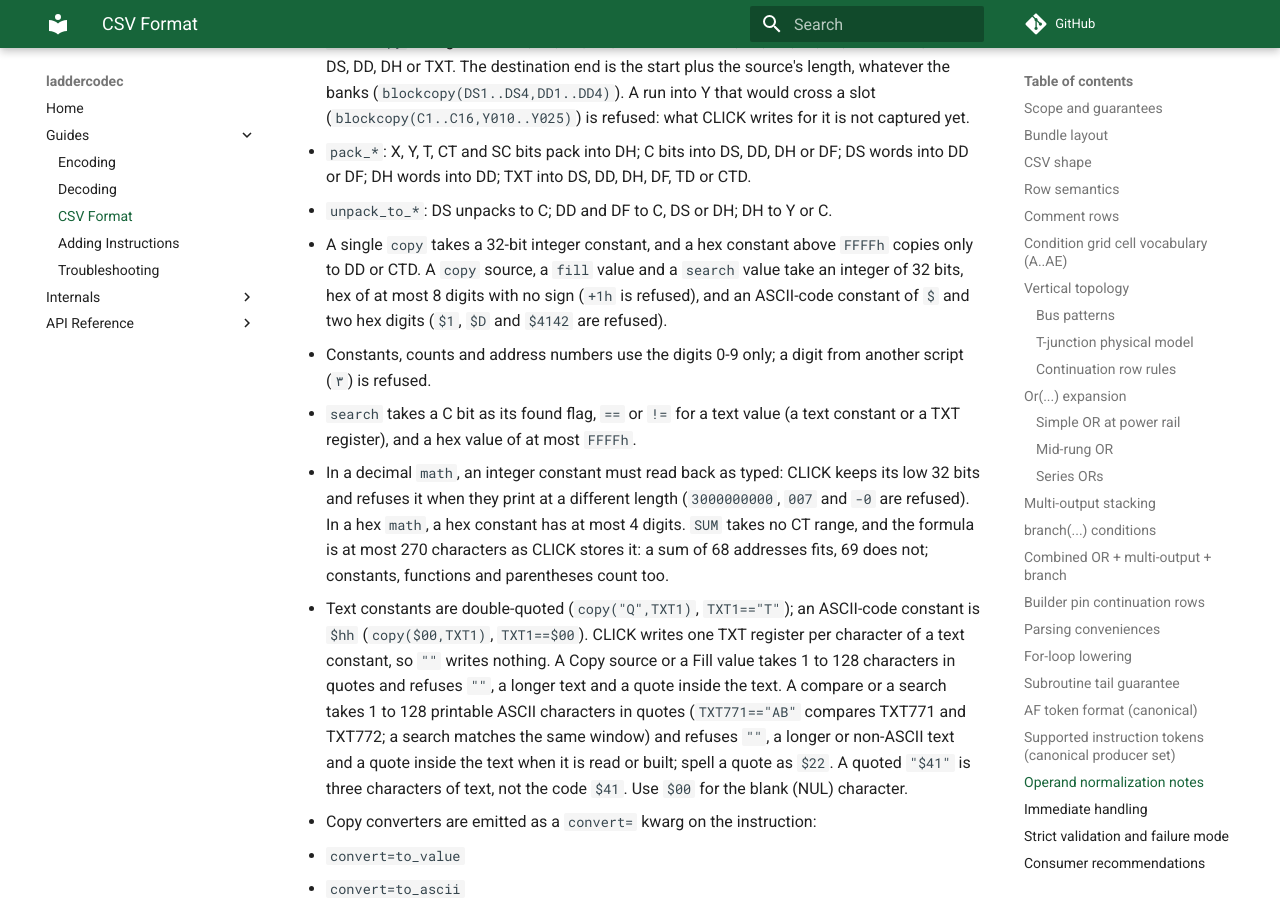
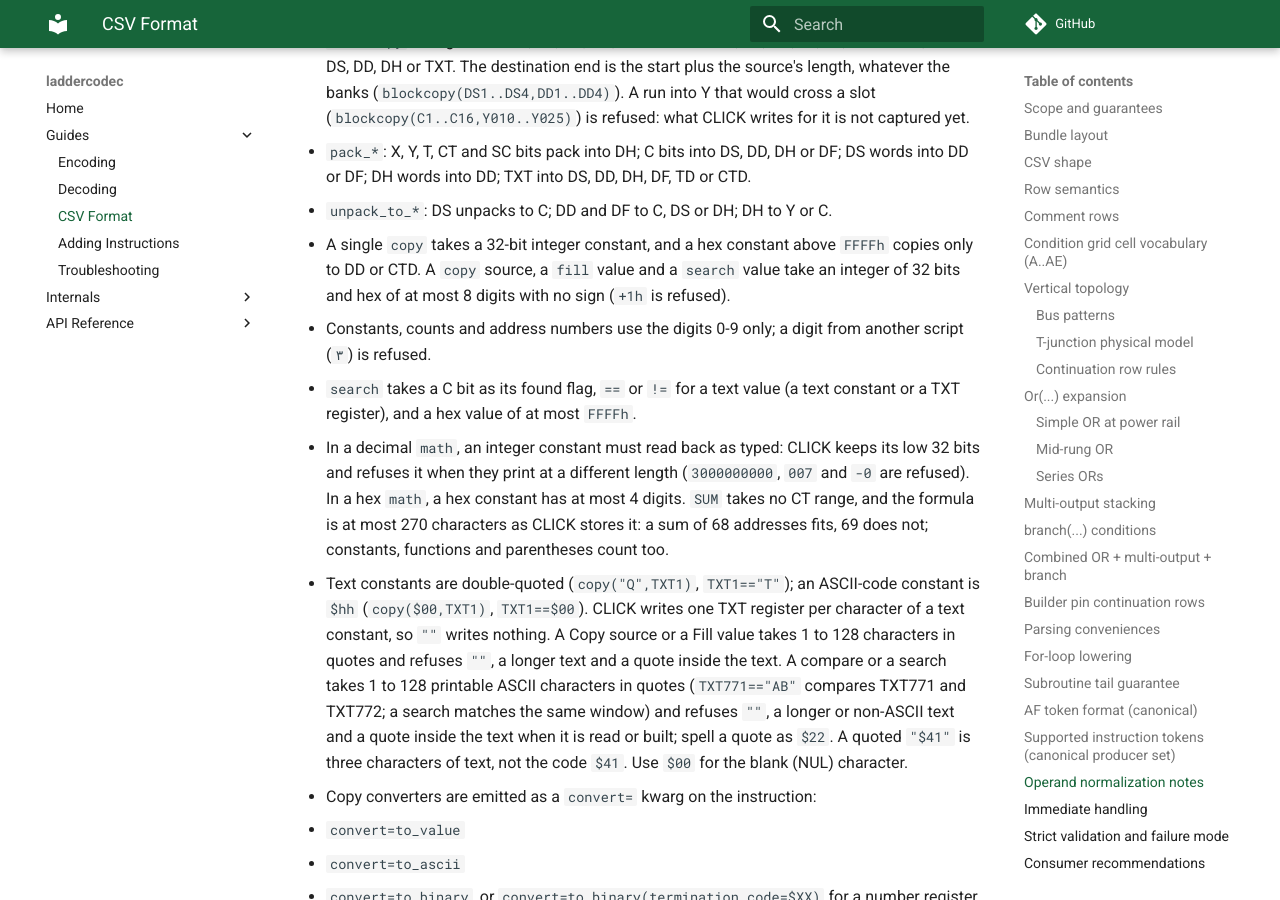
Before and after one commit to ssweber/laddercodec, an MkDocs documentation site: the page built from docs/guides/csv-format.md, in a window 1280 px wide and 900 px high, scrolled down 13867 px. Built offline with MkDocs 1.6.1 and Material for MkDocs 9.7.7, drawn with Linux system fonts in a browser that asks for light colours; comment, search, counter and statistics services are not loaded.

Commit message:
fix(copy): keep $ codes as written in Copy, Fill and Search; accept termination_code "none"
CLICK's shared check accepts $ and one hex digit and $ codes above FF; arc.md
Q-B7 refuses them only in Compare until a capture shows the stored form. A
Copy source, a Fill value and a Search value keep today's verdict and text for
them, and copy($D,TXT1) is accepted again. termination_code="none" is the
CSV spelling to_csv writes and is stored as "0".

Co-Authored-By: Claude Opus 5.5 <noreply@anthropic.com>
Claude-Session: https://claude.ai/code/session_01QnFxutaFyJKgcijzqdEwer

```diff
--- a/docs/guides/csv-format.md
+++ b/docs/guides/csv-format.md
@@ -574,9 +574,8 @@ currently emit:
   - `unpack_to_*`: DS unpacks to C; DD and DF to C, DS or DH; DH to Y or C.
 - A single `copy` takes a 32-bit integer constant, and a hex constant above
   `FFFFh` copies only to DD or CTD. A `copy` source, a `fill` value and a
-  `search` value take an integer of 32 bits, hex of at most 8 digits with no
-  sign (`+1h` is refused), and an ASCII-code constant of `$` and two hex digits
-  (`$1`, `$D` and `$4142` are refused).
+  `search` value take an integer of 32 bits and hex of at most 8 digits with no
+  sign (`+1h` is refused).
 - Constants, counts and address numbers use the digits 0-9 only; a digit from
   another script (`٣`) is refused.
 - `search` takes a C bit as its found flag, `==` or `!=` for a text value (a
```
Also changed, not shown: CHANGELOG.md (+1 -1 lines), docs/guides/encoding.md (+1 -2 lines), 3 other files.
